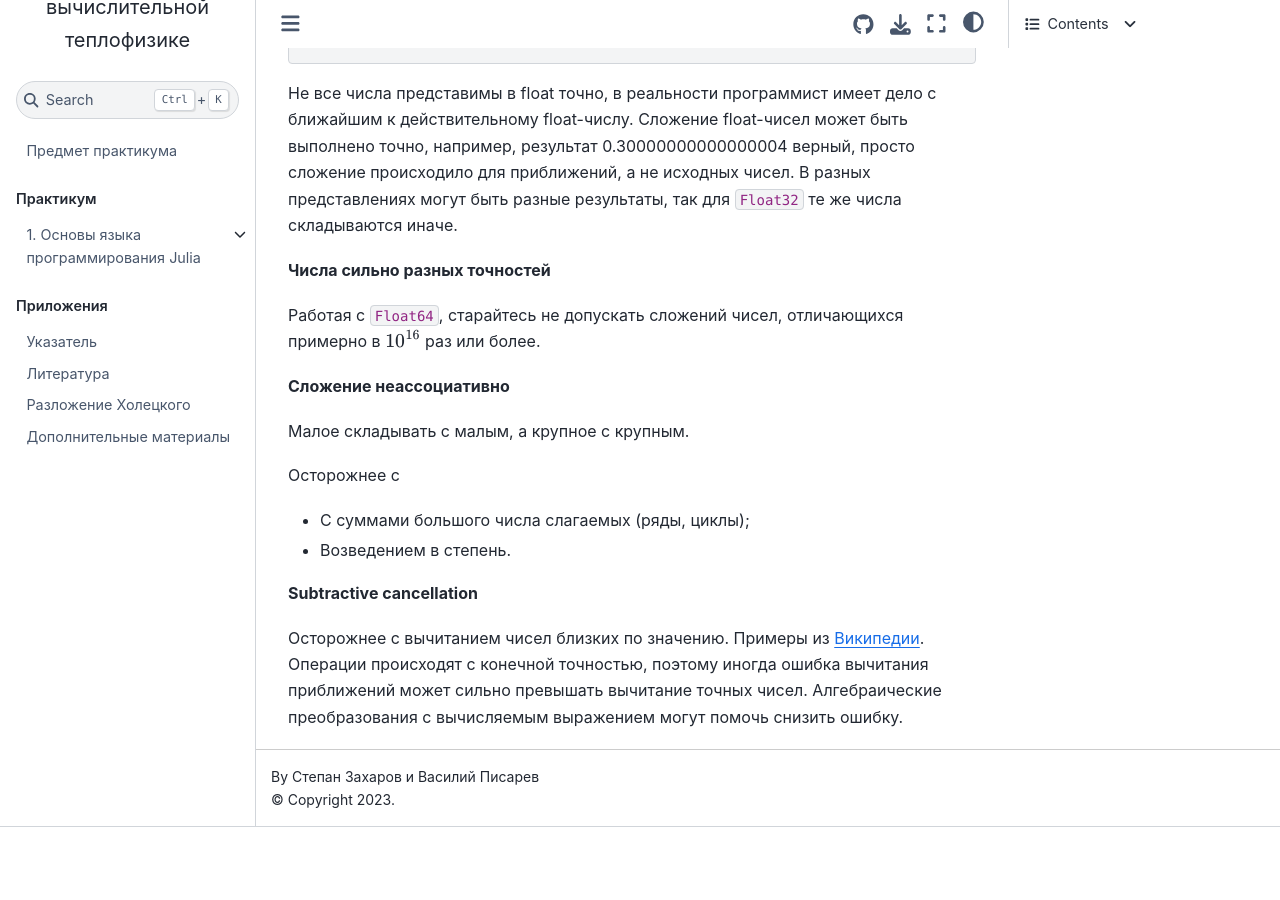
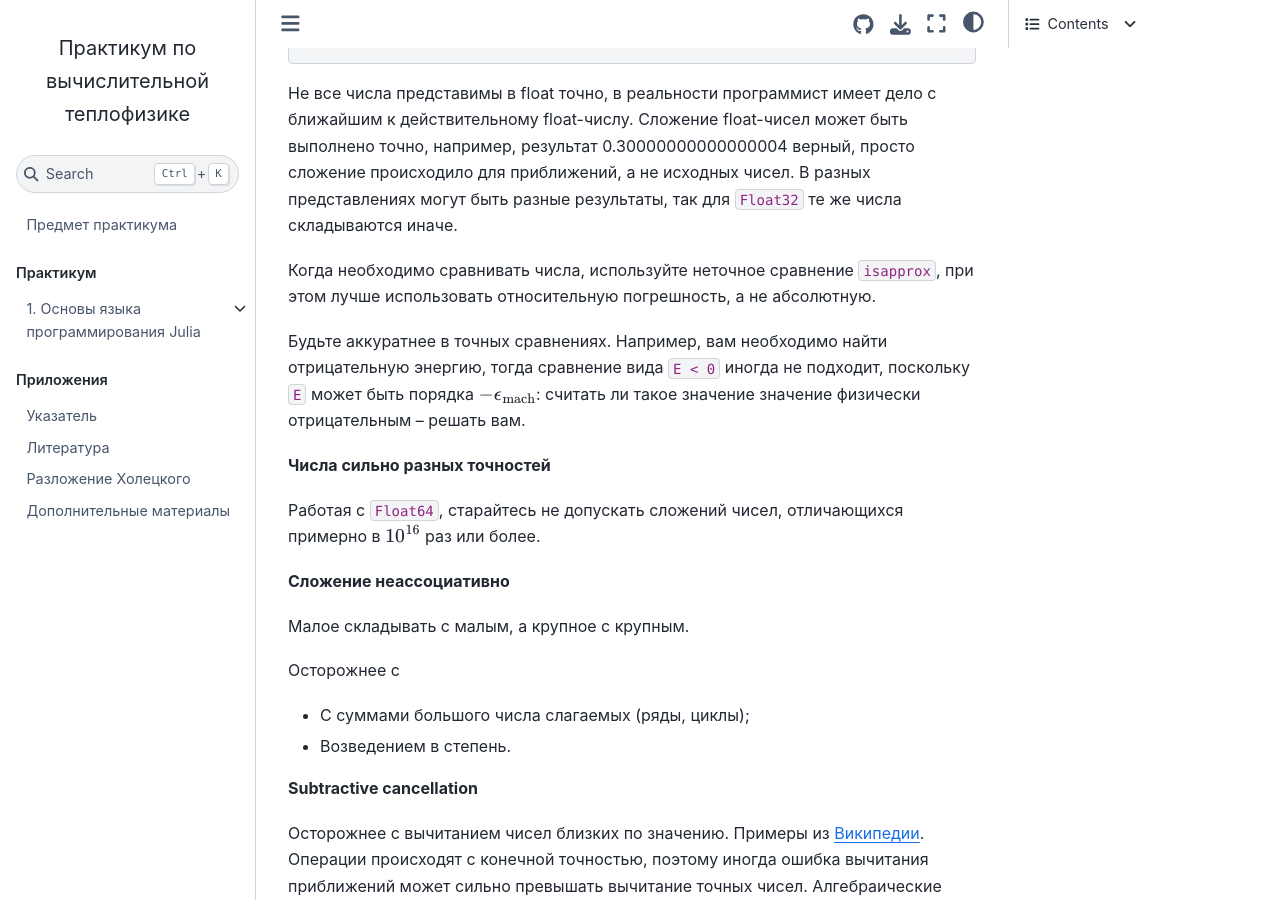
Before and after one commit to stepanzh/computational_thermodynamics, a Jupyter Book: the page built from book/intro/float.md, in a window 1280 px wide and 900 px high, scrolled down 5127 px. Built offline with Jupyter Book 1.0.4 settings and Sphinx 7.4.7 and the Sphinx Book theme 1.1.4, drawn with Linux system fonts in a browser that asks for light colours; before the commit the page ends 5954 px from its top, so only the background shows below that.

Commit message:
Добавлен isapprox

```diff
--- a/book/intro/float.md
+++ b/book/intro/float.md
@@ -334,6 +334,10 @@ julia> 0.1f0 + 0.2f0  # Float32
 
 Не все числа представимы в float точно, в реальности программист имеет дело с ближайшим к действительному float-числу. Сложение float-чисел может быть выполнено точно, например, результат 0.30000000000000004 верный, просто сложение происходило для приближений, а не исходных чисел. В разных представлениях могут быть разные результаты, так для `Float32` те же числа складываются иначе.
 
+Когда необходимо сравнивать числа, используйте неточное сравнение `isapprox`, при этом лучше использовать относительную погрешность, а не абсолютную.
+
+Будьте аккуратнее в точных сравнениях. Например, вам необходимо найти отрицательную энергию, тогда сравнение вида `E < 0` иногда не подходит, поскольку `E` может быть порядка $-\macheps$: считать ли такое значение значение физически отрицательным -- решать вам.
+
 **Числа сильно разных точностей**
 
 Работая с `Float64`, старайтесь не допускать сложений чисел, отличающихся примерно в $10^{16}$ раз или более.
```
